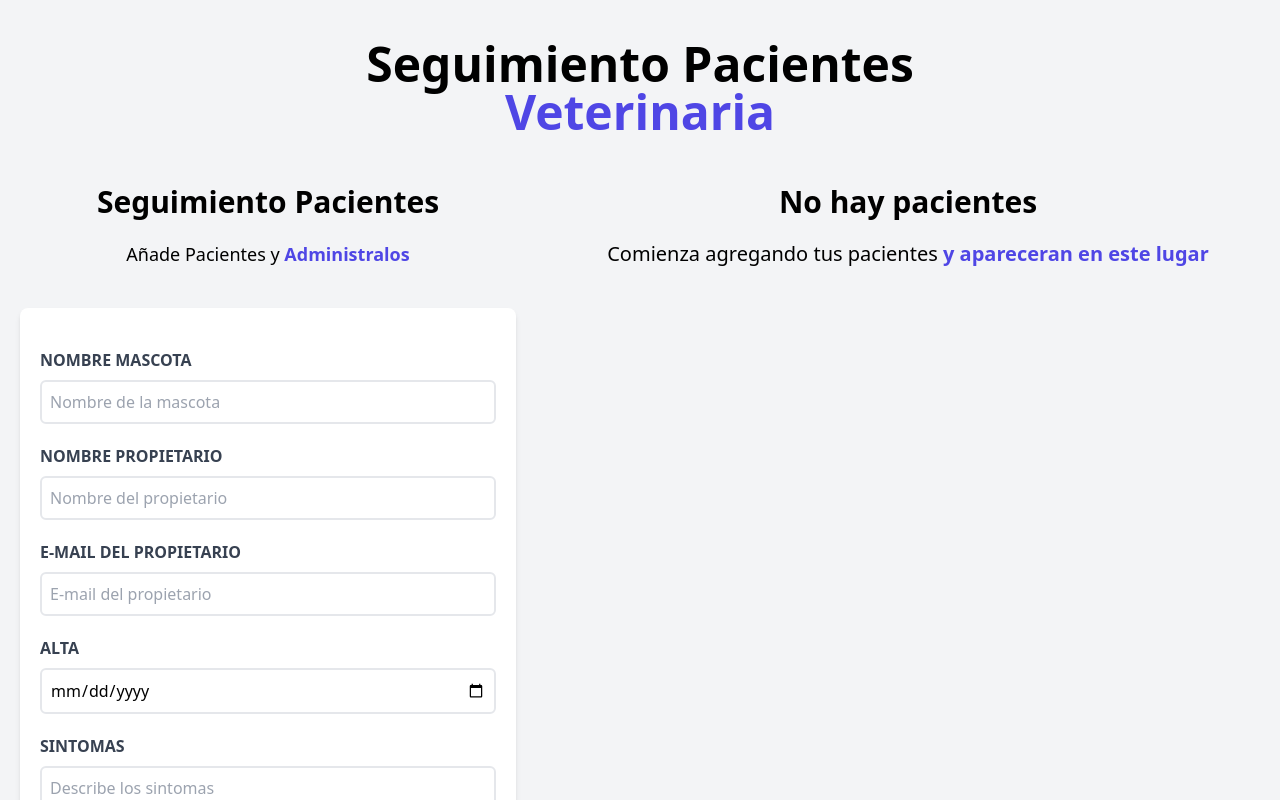
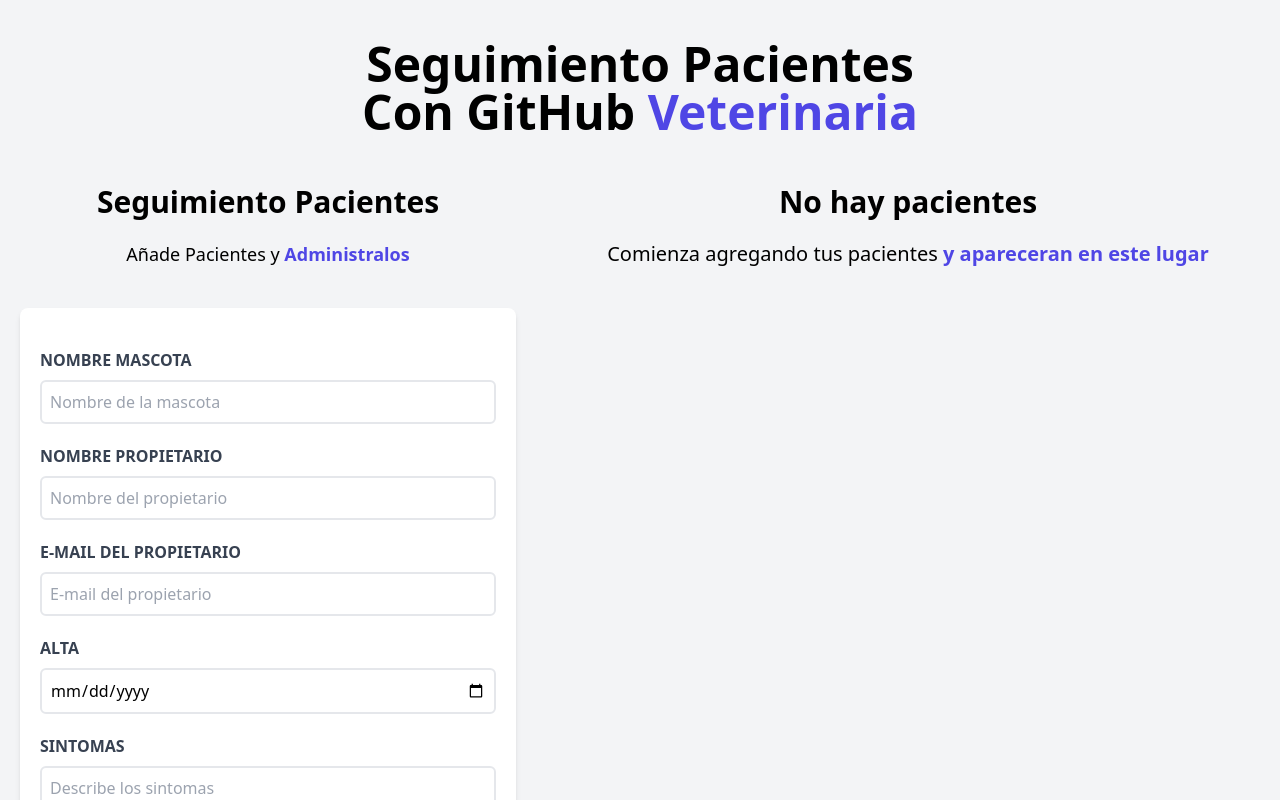
Before and after one commit to cdgutierrez456/citas-react-vite, a React (Vite) app: page / in a window 1280 px wide. Shown: the top 800 px of the page. Built offline with nearby package versions, Linux system fonts and the light colour scheme.

Commit message:
integracion continua

```diff
--- a/src/components/Header.jsx
+++ b/src/components/Header.jsx
@@ -2,7 +2,7 @@
   return (
     <>
       <h1 className="font-black text-5xl text-center md:w-1/2 mx-auto">
-        Seguimiento Pacientes{" "}
+        Seguimiento Pacientes Con GitHub {""}
         <span className="text-indigo-600">Veterinaria</span>
       </h1>
     </>
--- a/tailwind.config.cjs
+++ b/tailwind.config.cjs
@@ -1,5 +1,5 @@
 module.exports = {
-  content: ["./index.html", "./src/**/*.jsx"],
+  content: ["index.html", "./src/**/*.jsx"],
   theme: {
     extend: {},
   },
```
